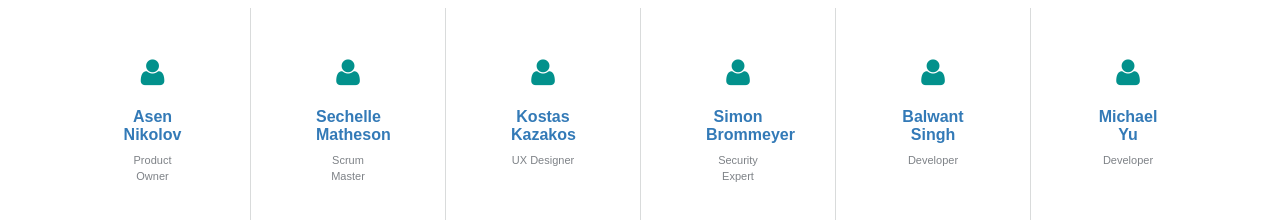
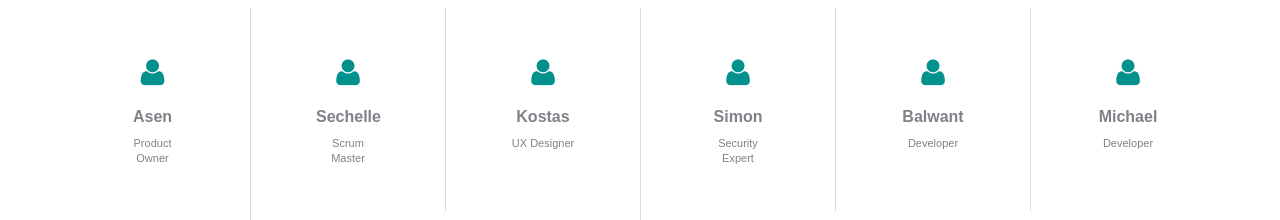
Before and after one commit to rurutia/sb-wolf, a plain HTML site: page wolf.html in a window 1280 px wide. Shown: the part 726-946 px from the top of the page. Drawn offline with Linux system fonts and the light colour scheme.

Commit message:
remove last name and email

```diff
--- a/wolf.html
+++ b/wolf.html
@@ -88,7 +88,7 @@
 				<div class="col-md-2 single-about col-xs-6 col-sm-4">
 					<div class="about-inside">
 						<i class="fa fa-user"></i>
-						<h3><a href="mailto:Asen.Nikolov@sportsbet.com.au">Asen Nikolov</a></h3>
+						<h3>Asen</h3>
 						<p>Product Owner</p>
 					</div>
 				</div>
@@ -96,7 +96,7 @@
 				<div class="col-md-2 single-about col-xs-6 col-sm-4">
 					<div class="about-inside">
 						<i class="fa fa-user"></i>
-						<h3><a href="mailto:sechelle.matheson@sportsbet.com.au">Sechelle Matheson</a></h3>
+						<h3>Sechelle</h3>
 						<p>Scrum Master</p>
 					</div>
 				</div>
@@ -104,7 +104,7 @@
 				<div class="col-md-2 single-about col-xs-6 col-sm-4">
 					<div class="about-inside">
 						<i class="fa fa-user"></i>
-						<h3><a href="mailto:Kostas.Kazakos@sportsbet.com.au">Kostas Kazakos</a></h3>
+						<h3>Kostas</a></h3>
 						<p>UX Designer</p>
 					</div>
 				</div>
@@ -112,7 +112,7 @@
 				<div class="col-md-2 single-about col-xs-6 col-sm-4">
 					<div class="about-inside">
 						<i class="fa fa-user"></i>
-						<h3><a href="mailto:Simon.Brommeyer@sportsbet.com.au">Simon Brommeyer</a></h3>
+						<h3>Simon</h3>
 						<p>Security Expert</p>
 					</div>
 				</div>
@@ -120,7 +120,7 @@
 				<div class="col-md-2 single-about col-xs-6 col-sm-4">
 					<div class="about-inside">
 						<i class="fa fa-user"></i>
-						<h3><a href="mailto:Balwant.Singh@sportsbet.com.au">Balwant Singh</a></h3>
+						<h3>Balwant</h3>
 						<p>Developer</p>
 					</div>
 				</div>
@@ -128,7 +128,7 @@
 				<div class="col-md-2 single-about col-xs-6 col-sm-4">
 					<div class="about-inside">
 						<i class="fa fa-user"></i>
-						<h3><a href="mailto:Michael.Yu@sportsbet.com.au">Michael Yu</a></h3>
+						<h3>Michael</h3>
 						<p>Developer</p>
 					</div>
 				</div>
```
